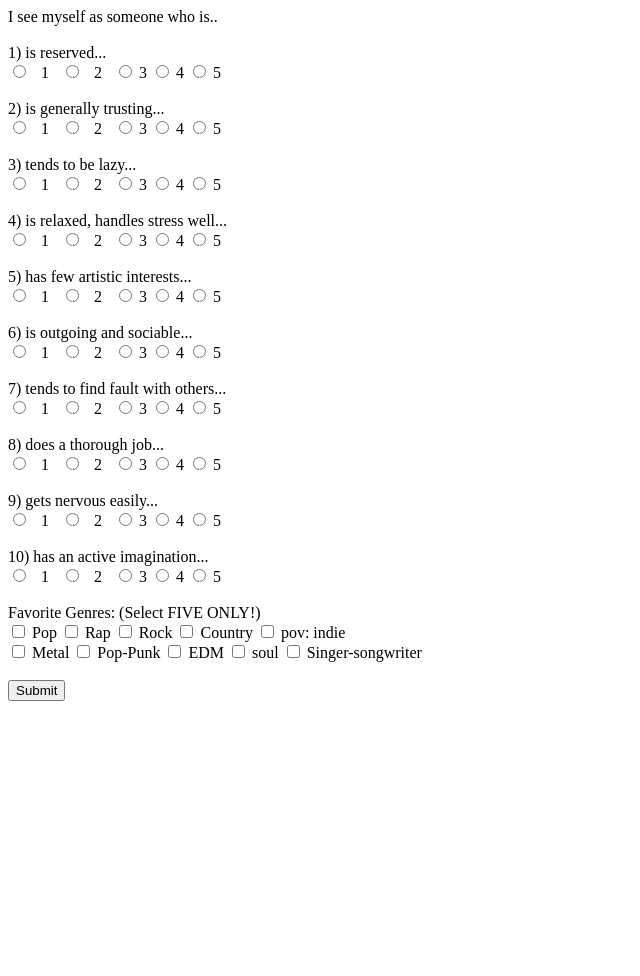
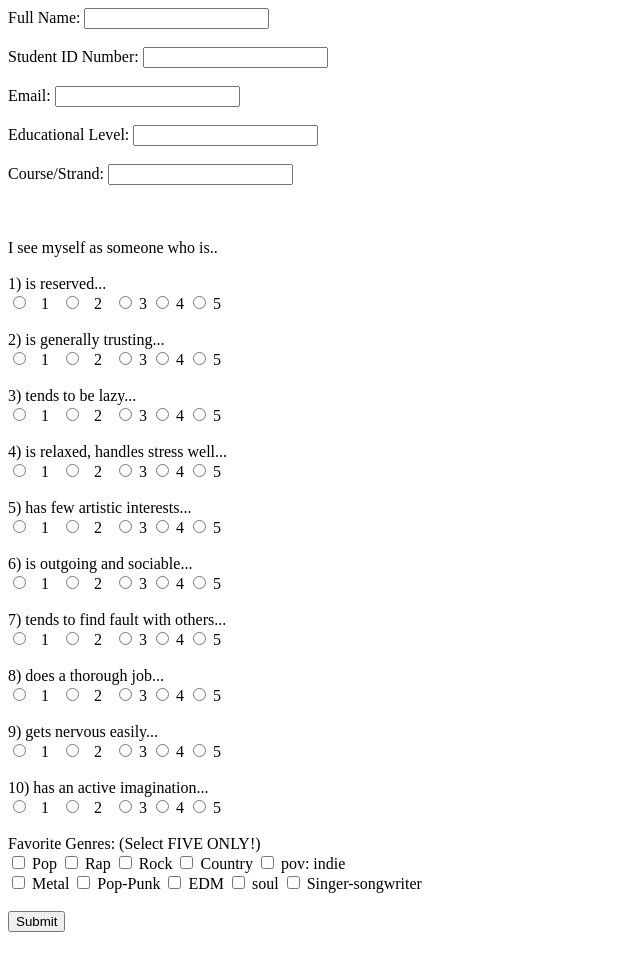
Before and after one commit to jananonuevo/Music-Recommender-System, a Flask app: page / in a window 1280 px wide. Shown: the whole page, without its empty margins (0-640 px from the left). Before the commit the page ends 701 px from the top, so only its background shows below. Run offline with Flask 3, Linux system fonts and the light colour scheme; parts of the project's set-up code (start-up, migrations or seed data) failed here and were passed over.

Commit message:
Add files via upload

```diff
--- a/templates/index.html
+++ b/templates/index.html
@@ -1,10 +1,26 @@
 <!DOCTYPE html>
 <html>
     <head>
-    <title>Hi</title>
+    <title>Music Recommender System</title>
 </head>
 <body>
     <form method="POST">
+        <label for="name">Full Name: </label>
+        <input type="text" id="name" name="name"><br><br>
+
+        <label for="idno">Student ID Number: </label>
+        <input type="text" id="idno" name="idno"><br><br>
+
+        <label for="email">Email: </label>
+        <input type="text" id="email" name="email"><br><br>
+
+        <label for="edu">Educational Level: </label>
+        <input type="text" id="edu" name="edu"><br><br>
+
+        <label for="coursestrand">Course/Strand: </label>
+        <input type="text" id="coursestrand" name="coursestrand"><br><br>
+
+        <br><br>
         I see myself as someone who is..
 
         <br><br>
```
